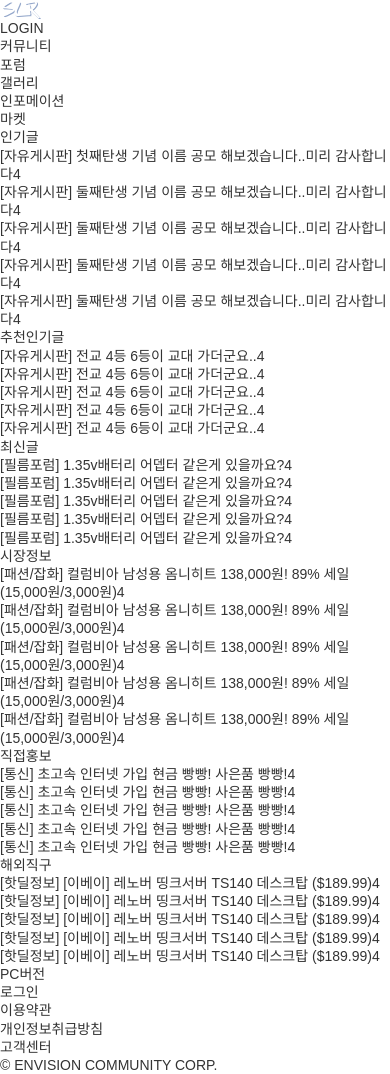
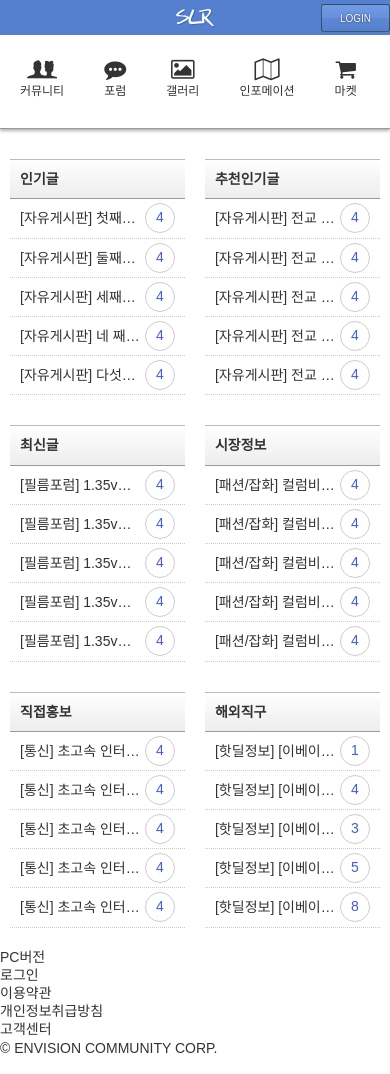
Before and after one commit to jiheypark/sc, a website: page src/index.html in a window 390 px wide. Shown: the top 1074 px of the page. Drawn offline with nearby package versions, Linux system fonts and the light colour scheme; files that its build step writes are made by us from their sources; files whose address does not match are found by name.

Commit message:
11/29 pc 반응형적용

```diff
--- a/src/index.html
+++ b/src/index.html
@@ -20,29 +20,29 @@
          <p class="login"><a href="#">LOGIN</a></p>
          <nav id="gnb">
             <h2 class="blind">주메뉴</h2>
-            <ul>
+            <ul class="clearFix">
                <li><a href="#">
-                     <figure>
+                     <figure class="ico_font_1">
                         <figcaption>커뮤니티</figcaption>
                      </figure>
                   </a></li>
                <li><a href="#">
-                     <figure>
+                     <figure class="ico_font_2">
                         <figcaption>포럼</figcaption>
                      </figure>
                   </a></li>
                <li><a href="#">
-                     <figure>
+                     <figure class="ico_font_3">
                         <figcaption>갤러리</figcaption>
                      </figure>
                   </a></li>
                <li><a href="#">
-                     <figure>
+                     <figure class="ico_font_4">
                         <figcaption>인포메이션</figcaption>
                      </figure>
                   </a></li>
                <li><a href="#">
-                     <figure>
+                     <figure class="ico_font_5">
                         <figcaption>마켓</figcaption>
                      </figure>
                   </a></li>
@@ -53,19 +53,19 @@
      <div id="container" class="grid">
          <div class="row">
             <div class="col_pc_6">
-               <div class="col">
+               <div class="col main_list">
                   <h3><a href="#">인기글</a></h3>
                   <ul>
                      <li><a href="#">[자유게시판] 첫째탄생 기념 이름 공모 해보겠습니다..미리 감사합니다</a><span>4</span></li>
                      <li><a href="#">[자유게시판] 둘째탄생 기념 이름 공모 해보겠습니다..미리 감사합니다</a><span>4</span></li>
-                     <li><a href="#">[자유게시판] 둘째탄생 기념 이름 공모 해보겠습니다..미리 감사합니다</a><span>4</span></li>
-                     <li><a href="#">[자유게시판] 둘째탄생 기념 이름 공모 해보겠습니다..미리 감사합니다</a><span>4</span></li>
-                     <li><a href="#">[자유게시판] 둘째탄생 기념 이름 공모 해보겠습니다..미리 감사합니다</a><span>4</span></li>
+                     <li><a href="#">[자유게시판] 세째탄생 기념 이름 공모 해보겠습니다..미리 감사합니다</a><span>4</span></li>
+                     <li><a href="#">[자유게시판] 네 째탄생 기념 이름 공모 해보겠습니다..미리 감사합니다</a><span>4</span></li>
+                     <li><a href="#">[자유게시판] 다섯째탄생 기념 이름 공모 해보겠습니다..미리 감사합니다</a><span>4</span></li>
                   </ul>
                </div>
             </div>
             <div class="col_pc_6">
-               <div class="col">
+               <div class="col main_list">
                   <h3><a href="#">추천인기글</a></h3>
                   <ul>
                      <li><a href="#">[자유게시판] 전교 4등 6등이 교대 가더군요..</a><span>4</span></li>
@@ -79,7 +79,7 @@
          </div>
          <div class="row">
             <div class="col_pc_6">
-               <div class="col">
+               <div class="col main_list">
                   <h3><a href="#">최신글</a></h3>
                   <ul>
                      <li><a href="#">[필름포럼] 1.35v배터리 어뎁터 같은게 있을까요?</a><span>4</span></li>
@@ -91,7 +91,7 @@
                </div>
             </div>
             <div class="col_pc_6">
-               <div class="col">
+               <div class="col main_list">
                   <h3><a href="#">시장정보</a></h3>
                   <ul>
                      <li><a href="#">[패션/잡화] 컬럼비아 남성용 옴니히트 138,000원! 89% 세일 (15,000원/3,000원)</a><span>4</span></li>
@@ -105,7 +105,7 @@
          </div>
          <div class="row">
             <div class="col_pc_6">
-               <div class="col">
+               <div class="col main_list">
                   <h3><a href="#">직접홍보</a></h3>
                   <ul>
                      <li><a href="#">[통신] 초고속 인터넷 가입 현금 빵빵! 사은품 빵빵!</a><span>4</span></li>
@@ -117,14 +117,14 @@
                </div>
             </div>
             <div class="col_pc_6">
-               <div class="col">
+               <div class="col main_list">
                   <h3><a href="#">해외직구</a></h3>
                   <ul>
+                     <li><a href="#">[핫딜정보] [이베이] 레노버 띵크서버 TS140 데스크탑 ($189.99)</a><span>1</span></li>
                      <li><a href="#">[핫딜정보] [이베이] 레노버 띵크서버 TS140 데스크탑 ($189.99)</a><span>4</span></li>
-                     <li><a href="#">[핫딜정보] [이베이] 레노버 띵크서버 TS140 데스크탑 ($189.99)</a><span>4</span></li>
-                     <li><a href="#">[핫딜정보] [이베이] 레노버 띵크서버 TS140 데스크탑 ($189.99)</a><span>4</span></li>
-                     <li><a href="#">[핫딜정보] [이베이] 레노버 띵크서버 TS140 데스크탑 ($189.99)</a><span>4</span></li>
-                     <li><a href="#">[핫딜정보] [이베이] 레노버 띵크서버 TS140 데스크탑 ($189.99)</a><span>4</span></li>
+                     <li><a href="#">[핫딜정보] [이베이] 레노버 띵크서버 TS140 데스크탑 ($189.99)</a><span>3</span></li>
+                     <li><a href="#">[핫딜정보] [이베이] 레노버 띵크서버 TS140 데스크탑 ($189.99)</a><span>5</span></li>
+                     <li><a href="#">[핫딜정보] [이베이] 레노버 띵크서버 TS140 데스크탑 ($189.99)</a><span>8</span></li>
                   </ul>
                </div>
             </div>
--- a/src/sass/common.scss
+++ b/src/sass/common.scss
@@ -11,7 +11,8 @@
   font-weight: normal;
   font-style: normal;
 }
-*[class*="ico_font_"]:before,//클래스가 포함되어 있으면
+/*클래스가 포함되어 있으면*/
+*[class*="ico_font_"]:before,
 *[class*="ico_font_"]:after{
 	font-family: 'fontello';
 }
@@ -28,6 +29,9 @@ img, video {
 	}
 fieldset{border:none;}
 a{text-decoration:none;color:#333;}
+a:hover, a:focus{
+	color:#415ce1;
+}
 html{font-size:14px;}
 body, input[type=text],
 input[type=tel], input[type=url], input[type=search], input[type=password],
@@ -41,4 +45,130 @@ h1,h2,h3,h4,h5,h6, strong, em, address{
 	font-weight:normal;
 	font-style:normal;
 	}
+	.clearFix:after{
+		content:"";
+		display:block;
+		clear:both;
+	}
+	.clearFix {*zoom:1;}
+
 .blind {position:absolute;left:9999px;}
+#header{
+	position:realtive;
+	border-bottom:1px solid #999;
+	box-shadow:0 2px 3px rgba(0,0,0,0.3);
+	padding-bottom:20px;
+	margin-bottom:20px;
+	#gnb{
+		li{
+			float:left;
+			padding:0 20px;
+			height:53px;
+			}
+		figure{
+			font-size:12px;
+			text-align:center;
+			&:before{
+				font-size:22px;
+			}
+
+		}
+		.ico_font_1:before{
+			content:"\e80e";
+		}
+		.ico_font_2:before{
+			content:"\f27a";
+		}
+		.ico_font_3:before{
+			content:"\e80b";
+		}
+		.ico_font_4:before{
+			content:"\f278";
+		}
+		.ico_font_5:before{
+			content:"\e80d";
+		}
+	}
+}
+#header h1{
+	background-color:#5580cf;
+	text-align:center;
+	padding:8px 0;
+	margin-bottom:20px;
+	}
+	.login{
+	position:absolute;
+	top:4px;
+	right:0;
+	font-size:10px;
+		a {
+			display:block;
+			text-align:center;
+			border-radius:3px;
+			width:69px;
+			height:28px;
+			line-height:28px;
+			color:#fff;
+			text-shadow:0 0 2px rgba(0,0,0,0.7);
+			background-color:red;
+			border:1px solid rgba(29,45,27,0.6);
+			/* Permalink - use to edit and share this gradient: http://colorzilla.com/gradient-editor/#729be6+0,6790dd+50,5e88d6+51,5580cf+100 */
+background: rgb(114,155,230); /* Old browsers */
+background: -moz-linear-gradient(top,  rgba(114,155,230,1) 0%, rgba(103,144,221,1) 50%, rgba(94,136,214,1) 51%, rgba(85,128,207,1) 100%); /* FF3.6-15 */
+background: -webkit-linear-gradient(top,  rgba(114,155,230,1) 0%,rgba(103,144,221,1) 50%,rgba(94,136,214,1) 51%,rgba(85,128,207,1) 100%); /* Chrome10-25,Safari5.1-6 */
+background: linear-gradient(to bottom,  rgba(114,155,230,1) 0%,rgba(103,144,221,1) 50%,rgba(94,136,214,1) 51%,rgba(85,128,207,1) 100%); /* W3C, IE10+, FF16+, Chrome26+, Opera12+, Safari7+ */
+filter: progid:DXImageTransform.Microsoft.gradient( startColorstr='#729be6', endColorstr='#5580cf',GradientType=0 ); /* IE6-9 */
+		}
+	}
+
+.grid {
+	.row:after{
+		content:'';
+		display:block;
+		clear:both;
+	}
+	.row{*zoom:1;}
+
+	*[class*="col_pc_"] {
+		float:left; /* grid의 모든요소중 class에 col_pc_를 포함하고 있으면..float:left */
+	}
+	.col_pc_1 {
+		width:8.33333%;
+	}
+	.col_pc_2 {
+		width:8.33333%*2;
+	}
+	.col_pc_3 {
+		width:8.33333%*3;
+	}
+	.col_pc_4 {
+		width:8.33333%*4;
+	}
+	.col_pc_5 {
+		width:8.33333%*5;
+	}
+	.col_pc_6 {
+		width:8.33333%*6;
+	}
+	.col_pc_7 {
+		width:8.33333%*7;
+	}
+	.col_pc_8 {
+		width:8.33333%*8;
+	}
+	.col_pc_9 {
+		width:8.33333%*9;
+	}
+	.col_pc_10 {
+		width:8.33333%*10;
+	}
+	.col_pc_11 {
+		width:8.33333%*11;
+	}
+	.col_pc_12 {
+		width:100%;
+	}
+	.col {
+		padding:10px;
+	}
+}
--- /dev/null
+++ b/src/sass/main.scss
@@ -0,0 +1,41 @@
+@charset "utf-8";
+.main_list {
+	margin-bottom:10px;
+	h3{
+		border-top:1px solid #bbb;
+		border-bottom:1px solid #999;
+		padding:10px 10px;
+		color:#000;
+		font-weight:bold;
+		background-color:#aaa;
+		/* Permalink - use to edit and share this gradient: http://colorzilla.com/gradient-editor/#ffffff+0,f6f6f6+47,ededed+100;White+3D+%231 */
+background: rgb(255,255,255); /* Old browsers */
+background: -moz-linear-gradient(top,  rgba(255,255,255,1) 0%, rgba(246,246,246,1) 47%, rgba(237,237,237,1) 100%); /* FF3.6-15 */
+background: -webkit-linear-gradient(top,  rgba(255,255,255,1) 0%,rgba(246,246,246,1) 47%,rgba(237,237,237,1) 100%); /* Chrome10-25,Safari5.1-6 */
+background: linear-gradient(to bottom,  rgba(255,255,255,1) 0%,rgba(246,246,246,1) 47%,rgba(237,237,237,1) 100%); /* W3C, IE10+, FF16+, Chrome26+, Opera12+, Safari7+ */
+filter: progid:DXImageTransform.Microsoft.gradient( startColorstr='#ffffff', endColorstr='#ededed',GradientType=0 ); /* IE6-9 */
+
+	}
+	li{
+		padding:10px 45px 10px 10px;
+		border-bottom:1px dotted #ccc;
+		position:relative;
+		white-space:nowrap;/*텍스트 한줄로 표현 감싸지 말라는뜻으로 일자로 쭉 글 나오게*/
+		overflow:hidden;
+		text-overflow:ellipsis; /* ...으로 나옴 */
+
+		span{
+			position:absolute;
+			right:10px;
+			top:4px;
+			display:inline-block;
+			width:30px;
+			height:30px;
+			border:1px solid #ccc;
+			border-radius:50%;
+			text-align:center;
+			line-height:27px;
+			color:#415ce1;
+		}
+	}
+}
```
Also changed, not shown: index.html (+5 -5 lines), dist/css/common.css, dist/css/main.css (added), dist/images/common/logo.png (added), dist/index.html, font/fontello.ttf (added), font/fontello.woff (added), font/fontello.woff2 (added), src/images/common/logo.png (renamed from src/images/logo.png), 2 other files.
